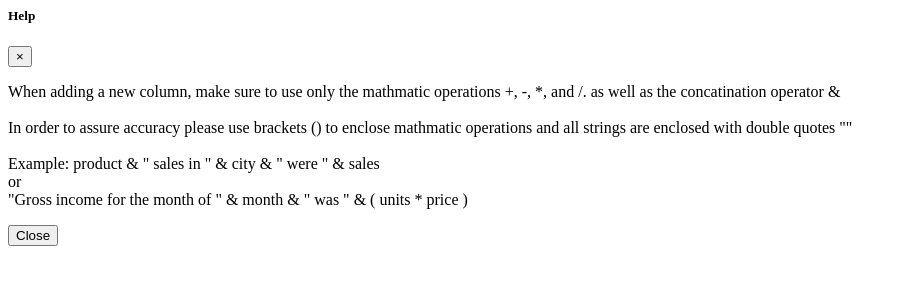
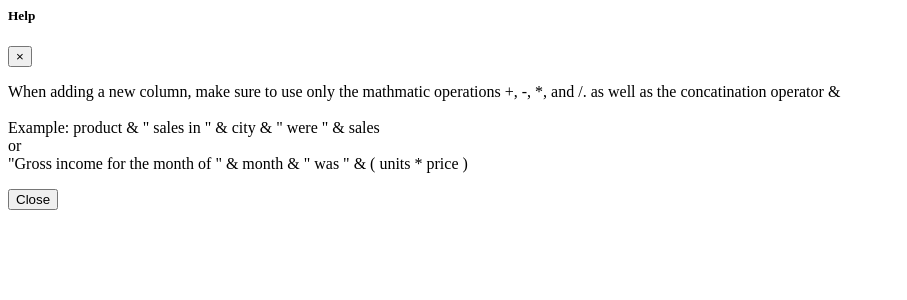
Before and after one commit to trideout/CSVDatatable, a PHP site: page /Views/footer.php in a window 1280 px wide. Shown: the top 300 px of the page, without its empty margins (0-907 px from the left). Run offline with PHP 8.4, Linux system fonts and the light colour scheme; some libraries are stand-ins or nearby versions.

Commit message:
mathmatic encapsulation

```diff
--- a/src/Engines/Parser.php
+++ b/src/Engines/Parser.php
@@ -65,6 +65,7 @@ class Parser
         }
         $output .= ';';
         try {
+            $output = preg_replace('/([0-9\.]+[\\+\\-\\*\\/]{1}[0-9\.][\\+\\-\\*\\/]{1}[0-9]+)/', '( $1 )', $output);
             return (string)eval($output);
         }catch(\Exception $e){
             throw new ValidationException('Unable to process new column. Please verify that the rule is in the correct format.');
--- a/src/Views/footer.php
+++ b/src/Views/footer.php
@@ -15,7 +15,6 @@
                     <div class="modal-body">
                         <p>
                             When adding a new column, make sure to use only the mathmatic operations +, -, *, and /. as well as the concatination operator &<br><br>
-                            In order to assure accuracy please use brackets () to enclose mathmatic operations and all strings are enclosed with double quotes ""  <br><br>
                             Example: product & " sales in " & city & " were " & sales <br>
                             or <br>
                             "Gross income for the month of " & month & " was " & ( units * price )
```
